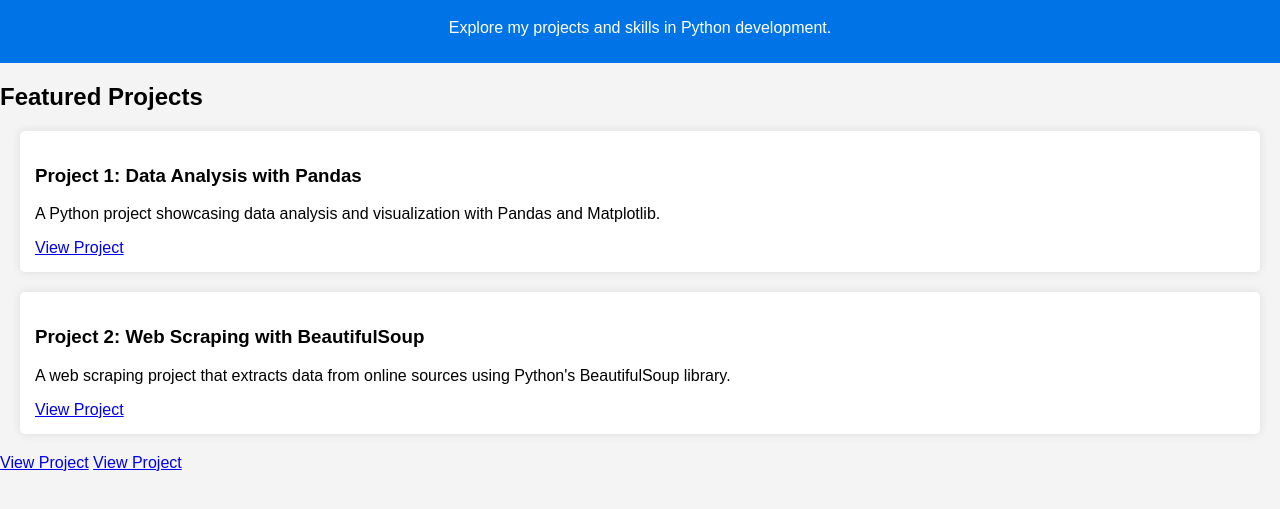
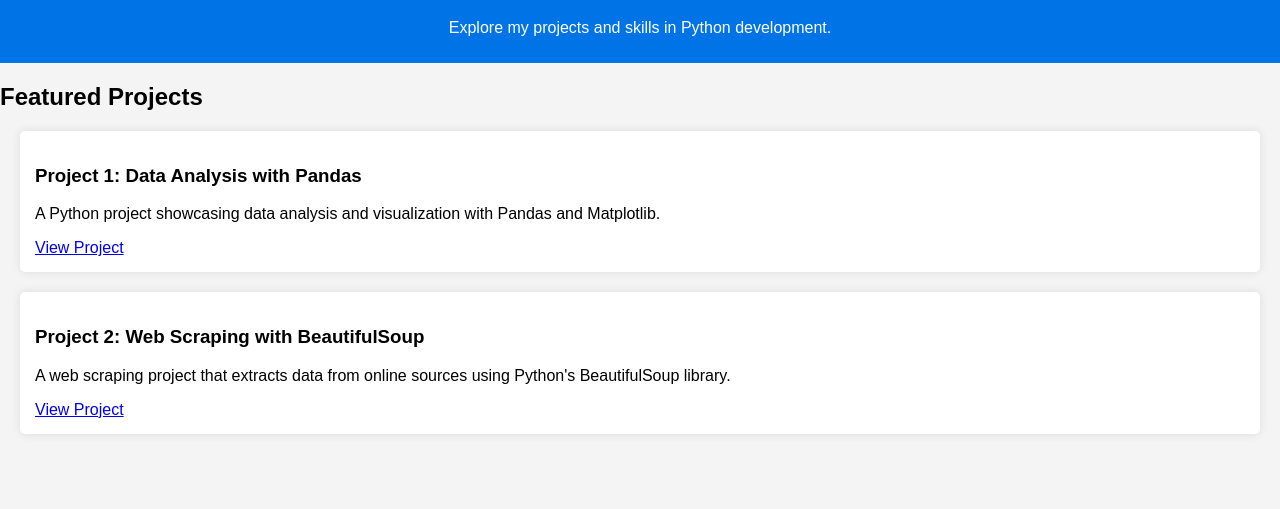
Before and after one commit to amallory1920/ashley-python-portfolio-new, a plain HTML site: page index.html in a window 1280 px wide. Shown: the part 71-580 px from the top of the page. Drawn offline with Linux system fonts and the light colour scheme.

Commit message:
Update index.html
Signed-off-by: amallory1920 <amallory1920@gmail.com>

```diff
--- a/index.html
+++ b/index.html
@@ -27,6 +27,3 @@
             </div>
         </div>
     </section>
-
-    <a href="projects/data-analysis.html">View Project</a>
-<a href="projects/web-scraping.html">View Project</a>
```
